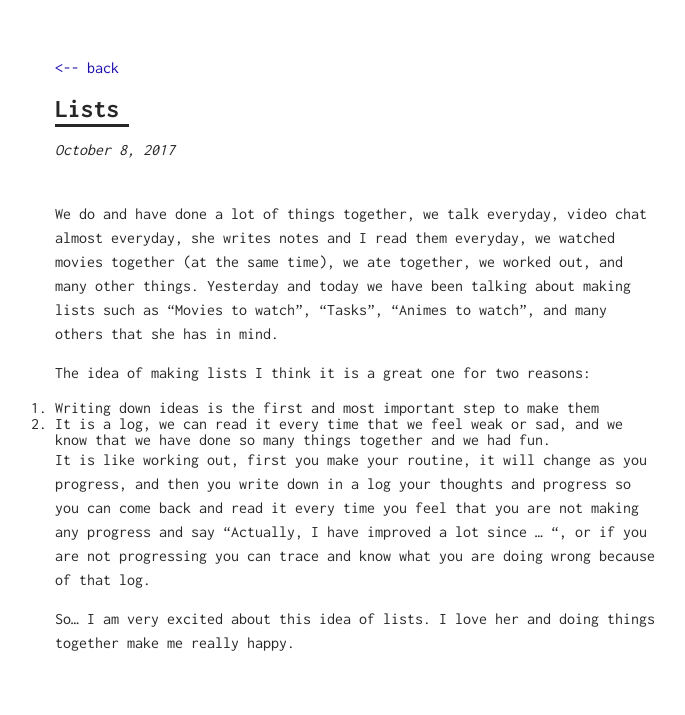
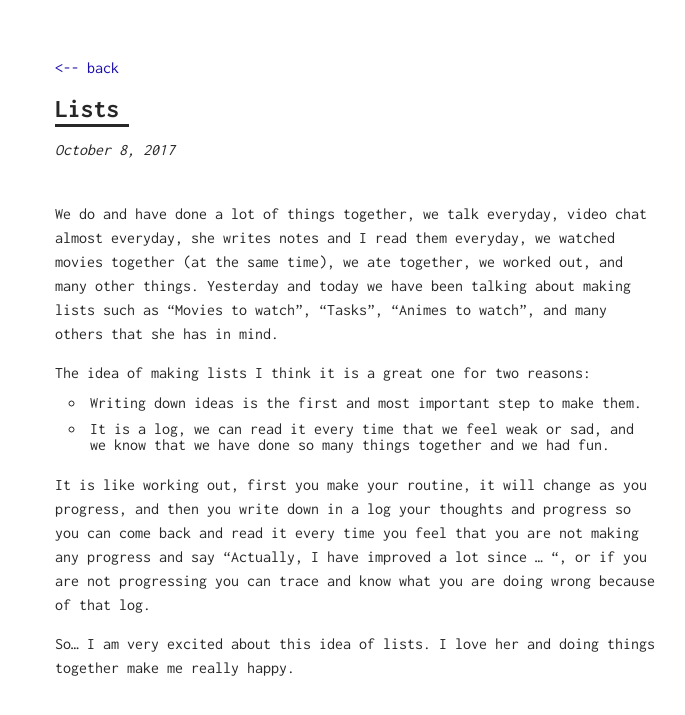
Before and after one commit to onemonthofindieblues/onemonthofindiesblues.github.io, a Jekyll site: the page built from _posts/2017-10-08-Lists.md, in a window 1280 px wide. Shown: the top 715 px of the page, without its empty margins (285-970 px from the left). Built offline with Jekyll 4.4.1, drawn with Linux system fonts in a browser that asks for light colours; some of the changed lines change nothing that is shown.

Commit message:
update files

```diff
--- a/_posts/2017-10-08-Lists.md
+++ b/_posts/2017-10-08-Lists.md
@@ -7,8 +7,9 @@ category: his
 We do and have done a lot of things together, we talk everyday, video chat almost everyday, she writes notes and I read them everyday, we watched movies together (at the same time), we ate together, we worked out, and many other things. Yesterday and today we have been talking about making lists such as "Movies to watch", "Tasks", "Animes to watch",  and many others that she has in mind.
 
 The idea of making lists I think it is a great one for two reasons:
-1. Writing down ideas is the first and most important step to make them
-2. It is a log, we can read it every time that we feel weak or sad, and we know that we have done so many things together and we had fun.
+* Writing down ideas is the first and most important step to make them.
+* It is a log, we can read it every time that we feel weak or sad, and we know that we have done so many things together and we had fun.
+
 
 It is like working out, first you make your  routine, it will change as you progress, and then you write down in a log your thoughts and progress so you can come back and read it every time you feel that you are not making any progress and say "Actually, I have improved a lot since ... ", or if you are not progressing you can trace and know what you are doing wrong  because of that log.
 
```
